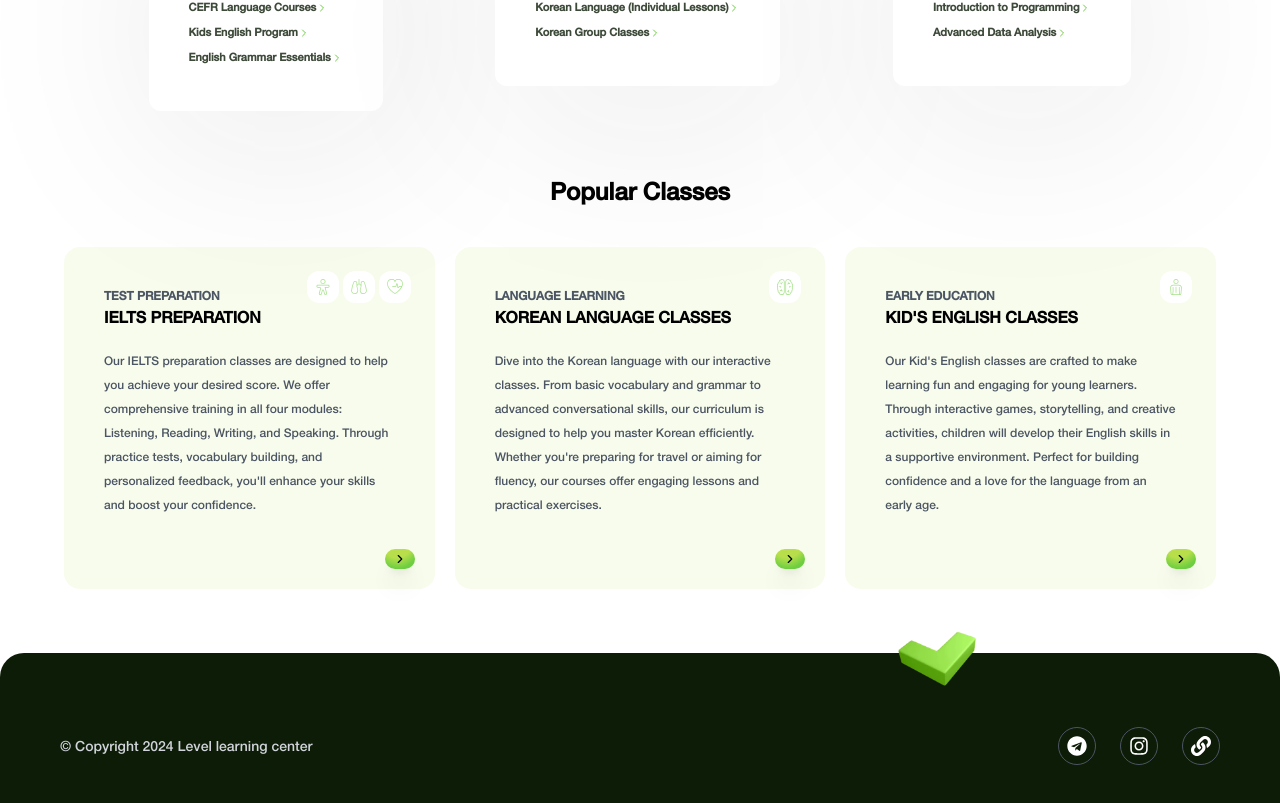
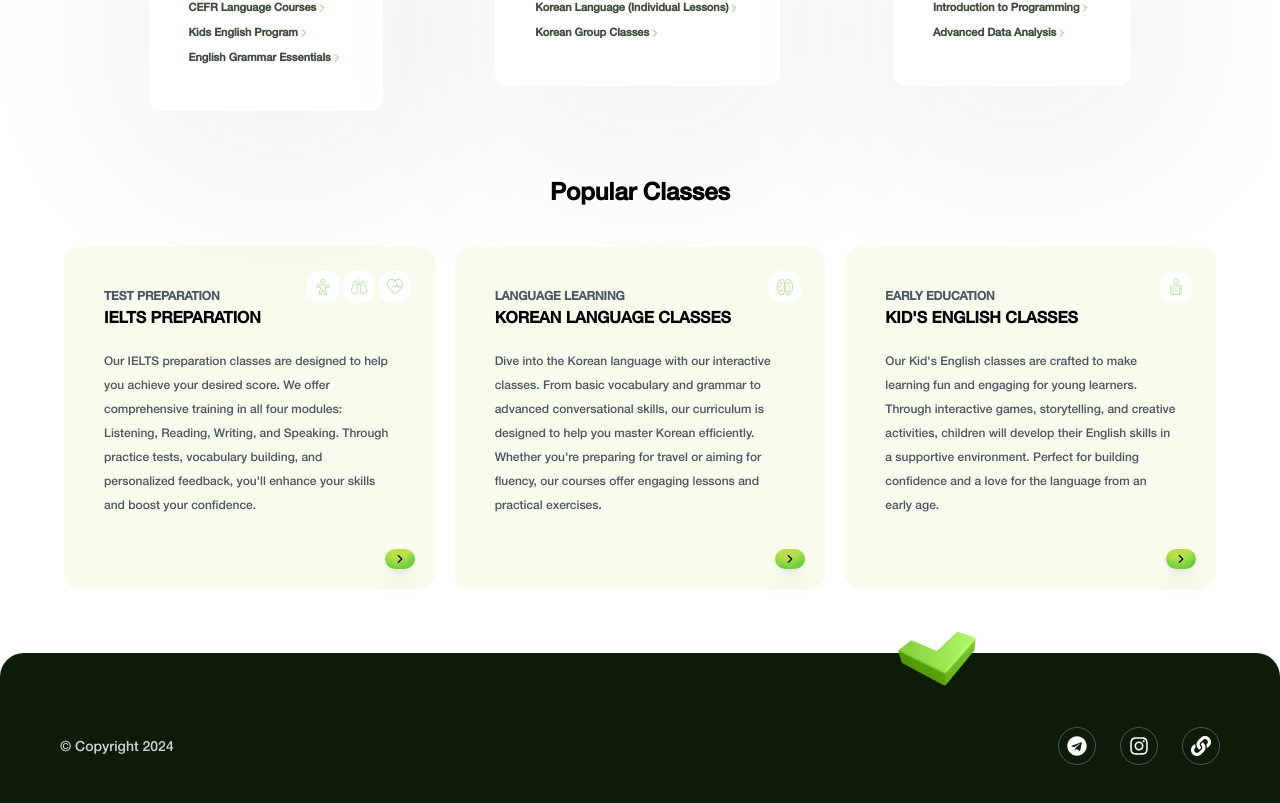
Before and after one commit to tidalu/level-u, a Next.js app: page / in a window 1280 px wide. Shown: the part 1739-2542 px from the top of the page. Built offline with nearby package versions, Linux system fonts and the light colour scheme; a web font is replaced by a local one.

Commit message:
refactor: Update Footer component to use localized data for dynamic rendering

```diff
--- a/components/footer.tsx
+++ b/components/footer.tsx
@@ -1,8 +1,11 @@
 import Link from 'next/link';
 import FooterLinks from './footer-links';
 import { FaTelegram, FaInstagram, FaLink } from 'react-icons/fa';
+import { useLocalizedData } from '@/lib/useLocalizedData';
 
 const Footer = () => {
+  const data = useLocalizedData();
+  const date = new Date();
   return (
     <footer className=" bg-[#0d1c07] dark:bg-[#0d270273] rounded-t-3xl">
       <div className="max-w-[1900px] mx-auto px-3 lg:px-12 py-10 text-white">
@@ -13,7 +16,7 @@ const Footer = () => {
 
         <div className="reveal flex flex-col gap-5  mt-6 md:flex-row justify-between items-center px-6 md:px-3">
           <div className=" text-sm text-gray-300">
-            © Copyright 2024 Level learning center
+            © Copyright {date.getFullYear()} {data?.footer?.copyright.name}
           </div>
           <div className="flex items-center gap-6 ">
             <Link
```
